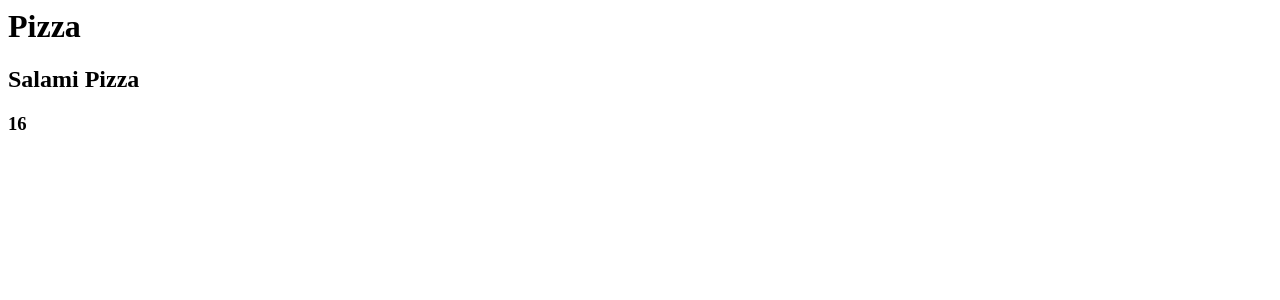
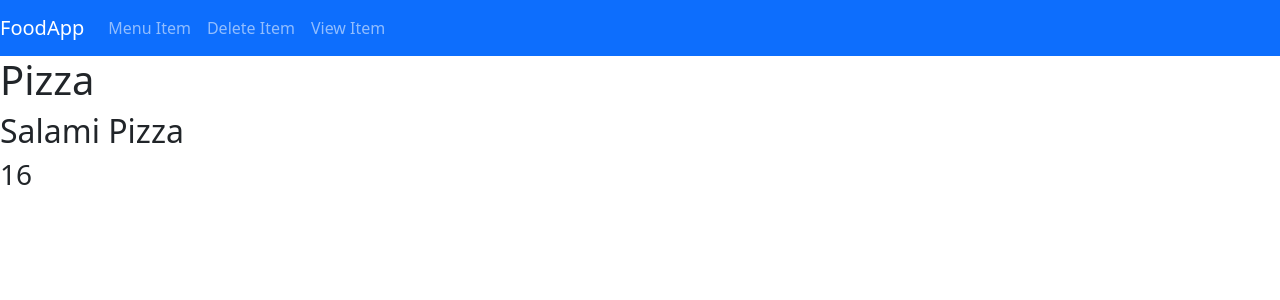
Before and after one commit to lasse1900/Django-Food-app, a Django app: page /food/1/ in a window 1280 px wide. Shown: the top 300 px of the page. Run offline with Django 4.2, Linux system fonts and the light colour scheme; data comes from the database, SQL or seed files in the repository.

Commit message:
created base template while created navbar

```diff
--- /dev/null
+++ b/food/static/food/style.css
@@ -0,0 +1,3 @@
+body{
+    background-color: lightyellow;
+}
--- /dev/null
+++ b/food/templates/food/base.html
@@ -0,0 +1,33 @@
+{% load static %}
+<!DOCTYPE html>
+<html lang="en">
+<head>
+    <link rel="stylesheet" href="{% static 'food/style.css' %}">
+    <link href="https://cdn.jsdelivr.net/npm/bootstrap@5.3.2/dist/css/bootstrap.min.css" rel="stylesheet" integrity="sha384-T3c6CoIi6uLrA9TneNEoa7RxnatzjcDSCmG1MXxSR1GAsXEV/Dwwykc2MPK8M2HN" crossorigin="anonymous">
+    <script src="https://cdn.jsdelivr.net/npm/bootstrap@5.3.2/dist/js/bootstrap.bundle.min.js" integrity="sha384-C6RzsynM9kWDrMNeT87bh95OGNyZPhcTNXj1NW7RuBCsyN/o0jlpcV8Qyq46cDfL" crossorigin="anonymous"></script>
+    <title>Document</title>
+</head>
+<body>
+    <nav class="navbar navbar-expand-lg navbar-dark bg-primary">
+        <a class="navbar-brand" href="#">FoodApp</a>
+        <button class="navbar-toggler" type="button" data-toggle="collapse" data-target="#navbarNav" aria-controls="navbarNav" aria-expanded="false" aria-label="Toggle navigation">
+            <span class="navbar-toggler-icon"></span>
+        </button>
+        <div class="collapse navbar-collapse" id="navbarNav">
+            <ul class="navbar-nav">
+                <li class="nav-item">
+                    <a class="nav-link" href="#">Menu Item</a>
+                </li>
+                <li class="nav-item">
+                    <a class="nav-link" href="#">Delete Item</a>
+                </li>
+                <li class="nav-item">
+                    <a class="nav-link" href="#">View Item</a>
+                </li>
+            </ul>
+        </div>
+    </nav>
+    {% block body %}
+    {% endblock %}
+</body>
+</html>
--- a/food/templates/food/detail.html
+++ b/food/templates/food/detail.html
@@ -1,3 +1,7 @@
+{% extends 'food/base.html' %}
+
+{% block body %}
 <h1>{{ item.item_name }}</h1>
 <h2>{{ item.item_desc }}</h2>
 <h3>{{ item.item_price }}</h3>
+{% endblock %}
```
Also changed, not shown: food/templates/food/index.html (+16 -0 lines).
